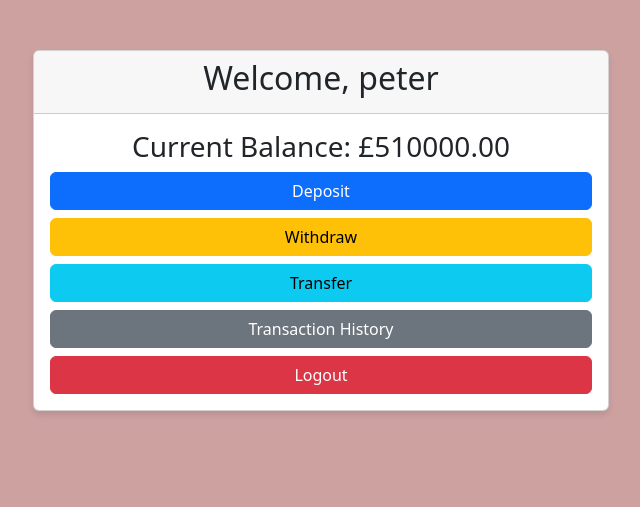
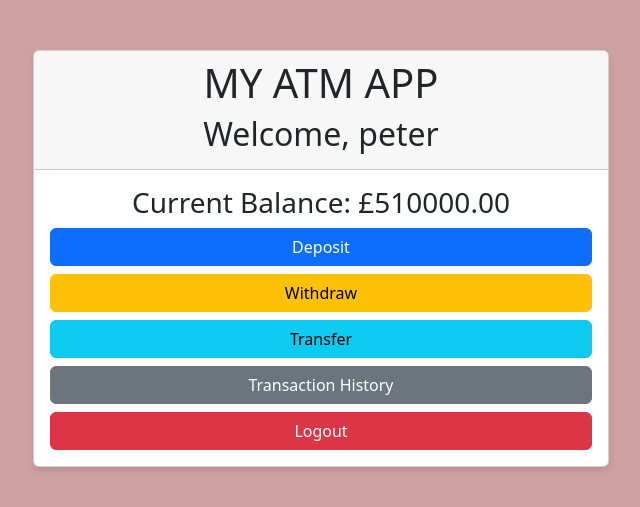
Before and after one commit to edluis37/atm2, a Flask app: page / in a window 1280 px wide. Shown: the top 507 px of the page, without its empty margins (319-959 px from the left). Run offline with Flask 3, Linux system fonts and the light colour scheme; a user stored in the database is signed in.

Commit message:
final version

```diff
--- a/templates/index.html
+++ b/templates/index.html
@@ -4,6 +4,7 @@
 {% block content %}
 <div class="card">
     <div class="card-header text-center">
+        <h1>MY ATM APP</h1>
         <h2>Welcome, {{ user.username }}</h2>
     </div>
     <div class="card-body text-center">
```
